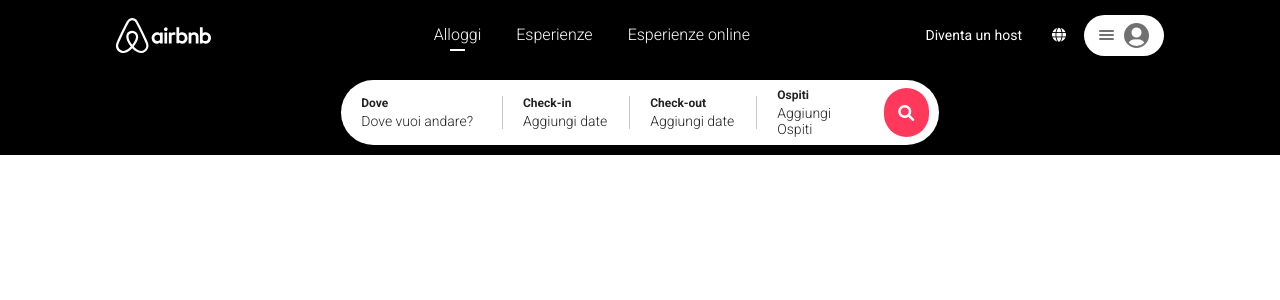
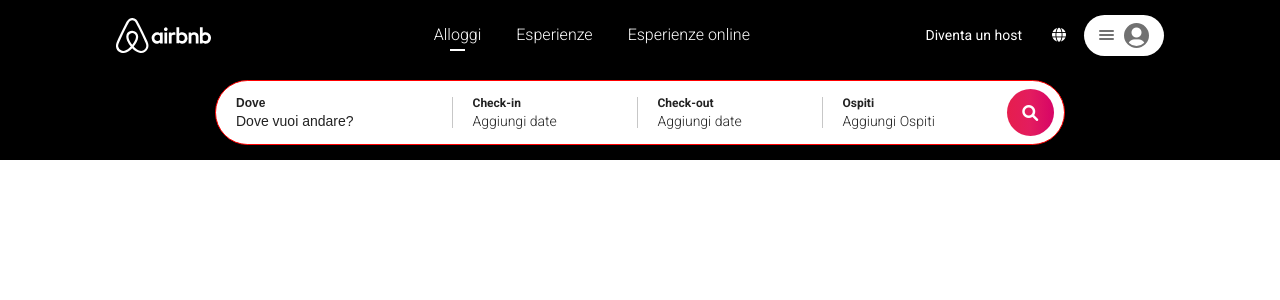
Before and after one commit to dokkalemon/air-bnb-clone, a Vue app: page / in a window 1280 px wide. Shown: the top 300 px of the page. Built offline with nearby package versions, Linux system fonts and the light colour scheme.

Commit message:
Add booking, scroll function and animations css

```diff
--- a/src/App.vue
+++ b/src/App.vue
@@ -1,9 +1,7 @@
 <template>
   <div class="app">
-      <Header />
-      <Booking />
-
-
+      <Header :scrolling="scrollPosition"/>
+      <Booking :scrolling="scrollPosition"/>
 
 
 
@@ -15,16 +13,31 @@ import Header from '@/components/Header';
 import Booking from '@/components/Booking';
 
 
+export default {
 
-
-export default {
   name: 'App',
   components: {
       Header,
       Booking,
+  },
+
+  data() {
+    return {
+      scrollPosition: 0,
+    }
+  },
+
+  methods: {
+    updateScroll() {
+      this.scrollPosition = window.scrollY;
+    }
+  },
+
+  mounted() {
+    window.addEventListener('scroll', this.updateScroll);
+  }
 
 
-  }
 }
 </script>
 
--- a/src/components/Booking.vue
+++ b/src/components/Booking.vue
@@ -1,51 +1,77 @@
 <template>
-    <section class="booking full-width">
+    <section class="booking full-width" :class="{active: scrolling > 5}">
         <div class="booking-container container px-20">
             <div class="booking-input">
-                <div class="input-cont place">
+
+
+                <Place :openPlace="openPlaceProp"/>
+
+
+                <button class="input-cont place" @click="openPlaceFunction" @blur="(openPlaceProp = false, openSearch = false)" v-show="scrolling < 5">
                     <span>Dove</span>
                     <p>Dove vuoi andare?</p>
-                </div>
-                <div class="line"></div>
-                <div class="input-cont guests">
+                </button>
+                <div class="line" v-show="scrolling < 5"></div>
+                <div class="input-cont guests" v-show="scrolling < 5">
                     <span>Check-in</span>
                     <p>Aggiungi date</p>
                 </div>
-                <div class="line"></div>
-                <div class="input-cont guests">
+                <div class="line" v-show="scrolling < 5"></div>
+                <div class="input-cont guests" v-show="scrolling < 5">
                     <span>Check-out</span>
                     <p>Aggiungi date</p>
                 </div>
-                <div class="line"></div>
-                <div class="input-cont guests">
+                <div class="line" v-show="scrolling < 5"></div>
+                <div class="input-cont guests" v-show="scrolling < 5">
                     <span>Ospiti</span>
                     <p>Aggiungi Ospiti</p>
                 </div>
-                <div class="button">
+                <div class="scroll-controll" v-show="scrolling > 5" >
+                    <span>Inizia la ricerca</span>
+                </div>
+                <div class="button" :class="{active: openSearch}">
                     <i class="fa-solid fa-magnifying-glass"></i>
+                    <span v-show="openSearch">Cerca</span>
                 </div>
-
-
-
 
             </div>
         </div>
+
     </section>
 </template>
 
 <script>
 /* import Datepicker from 'vue3-date-time-picker';
 import 'vue3-date-time-picker/dist/main.css' */
+import Place from '@/components/Place';
 
 
 export default {
     name: 'TheBooking',
     components: {
         /* Datepicker, */
+        Place,
+    },
+    props: {
+        scrolling: Number,
     },
     data() {
         return {
             date: null,
+            openPlaceProp: false,
+            openSearch: false,
+        }
+    },
+
+    methods: {
+        openPlaceFunction() {
+            if (this.openPlaceProp === false) {
+                this.openPlaceProp = true;
+                this.openSearch = true
+            } else {
+                this.openPlaceProp = false
+                this.openSearch = false
+            }
         }
     }
 }
@@ -57,9 +83,11 @@ export default {
 
 
 .booking {
-    background-color: black;
-    position: fixed;
-    margin-top: 70px;
+
+    position: absolute;
+    transition: all 0.3s ease;
+    top: 70px;
+    transition: top 0.3s ease;
     .booking-container {
         height: 85px;
         display: flex;
@@ -68,11 +96,12 @@ export default {
         .booking-input {
             height: 65px;
             background-color: white;
-            width: 57%;
+            width: 850px;
             border-radius: 100px;
             display: flex;
             align-items: center;
-            position: relative;
+            border: 1px solid red;
+            transition: all 0.3s ease;
             .input-cont {
                 height: 100%;
                 width:23.3333%;
@@ -83,6 +112,9 @@ export default {
                 justify-content: center;
                 cursor: pointer;
                 position: relative;
+                border: none;
+                background-color: transparent;
+                text-align: left;
 
                 span {
                     font-size: 12px;
@@ -110,7 +142,7 @@ export default {
             .button {
                 height: 75%;
                 width: 52px;
-                background-color: $primary-color;
+                background-image: linear-gradient(to right, #E61E4D 0%, #E31C5F 50%, #D70466 100%);
                 border-radius: 100px;
                 display: flex;
                 align-items: center;
@@ -125,6 +157,37 @@ export default {
                 background-color: #dc0e63;
             }
             }
+            .button.active {
+                width: 120px;
+                span {
+                    color: white;
+                    font-size: 16px;
+                    margin-left: 10px;
+                }
+            }
+            .scroll-controll {
+                width: 85%;
+                padding: 20px 20px;
+                transition: all 0.3s ease;
+                span {
+                    font-size: 14px;
+                }
+            }
+        }
+    }
+}
+.booking.active {
+    background-color: transparent;
+    position: fixed;
+    top: 0px;
+    .booking-container {
+        .booking-input {
+            height: 48px;
+            width: 300px;
+            .button {
+                height: 75%;
+                width: 35px;
+            }
         }
     }
 }
--- a/src/components/Header.vue
+++ b/src/components/Header.vue
@@ -1,5 +1,5 @@
 <template>
-    <header class="full-width">
+    <header class="full-width" :class="{active: scrolling > 5}">
         <div class="header container px-20">
             <div class="header-logo">
                 <img src="@/assets/Logo.svg" alt="">
@@ -50,7 +50,11 @@
 
 <script>
 export default {
-    name: 'TheHeader'
+    name: 'TheHeader',
+
+    props: {
+        scrolling: Number,
+    }
 }
 </script>
 
@@ -59,7 +63,9 @@ export default {
 
 header {
     background-color: black;
-    position: fixed;
+    position: relative;
+    transition: all 0.3s ease;
+    height: 160px;
     .header {
         height: 70px;
         display: flex;
@@ -197,5 +203,25 @@ header {
         }
     }
 }
+header.active {
+    background-color: white;
+    position: fixed;
+    height: auto;
+    .header {
+        .header-logo {
+            img {
+                filter: none;
+            }
+        }
+        .header-menu {
+            display: none;
+        }
+        .header-button {
+            a {
+                color: $black-color;
+            }
+        }
+    }
+}
 
 </style>
--- /dev/null
+++ b/src/components/Place.vue
@@ -0,0 +1,61 @@
+<template>
+    <section class="place" v-show="openPlace">
+        <span>VAI DOVE VUOI, QUANDO VUOI</span>
+        <div class="button">
+            <span>Sono flessibile</span>
+            <i class="fa-solid fa-angle-right"></i>
+        </div>
+    </section>
+</template>
+
+<script>
+export default {
+    name: 'ThePlace',
+    props: {
+        openPlace: Boolean,
+    }
+}
+</script>
+
+<style scoped lang="scss">
+.place {
+    position: absolute;
+    height: 160px;
+    width: 500px;
+    background-color: white;
+    border-radius: 30px;
+    top: 85px;
+    box-shadow: 0px 10px 20px rgba(0, 0, 0, 0.200);
+    padding: 35px;
+    span {
+        font-size: 12px;
+        font-weight: 600;
+    }
+    .button {
+        height: 60px;
+        border-radius: 100px;
+        box-shadow: 0px 5px 15px rgba(0, 0, 0, 0.150);
+        display: flex;
+        justify-content: space-between;
+        align-items: center;
+        padding: 0px 20px;
+        margin-top: 20px;
+        border: 1px solid rgb(199, 199, 199);
+        cursor: pointer;
+        span {
+            font-size: 18px;
+            color: #74019a;
+            font-weight: 500;
+        }
+        i {
+            font-size: 30px;
+            color: #74019a;
+        }
+    &:hover {
+        box-shadow: 0px 0px 20px rgba(0, 0, 0, 0.180);
+
+    }
+    }
+}
+
+</style>
--- a/src/styles/global.scss
+++ b/src/styles/global.scss
@@ -12,6 +12,7 @@
 body {
     background-color: $background-color;
     font-family: $font-primary;
+    height: 20000px;
 }
 
 .full-width {
```
